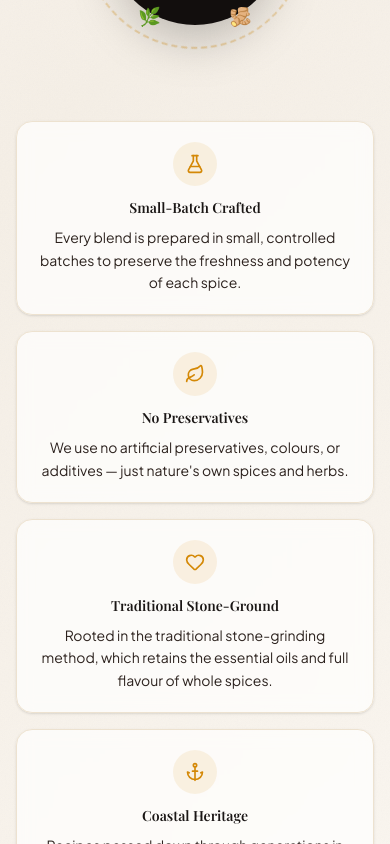
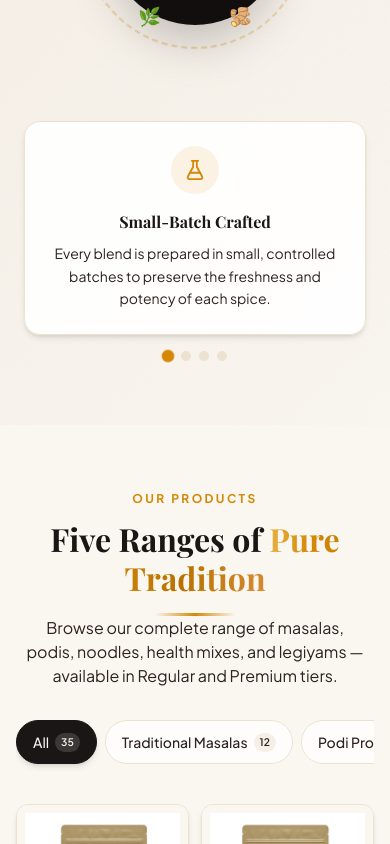
Before and after one commit to soundhararajanmuthuvel-hub/Kayalsamayal, a Next.js app: page / in a window 390 px wide. Shown: the part 1860-2704 px from the top of the page. Built offline with nearby package versions, Linux system fonts and the light colour scheme.

Commit message:
feat: make trust pillars a 1-by-1 swipe carousel on mobile view

```diff
--- a/src/components/Story.tsx
+++ b/src/components/Story.tsx
@@ -1,5 +1,6 @@
 "use client";
 
+import { useState, useRef } from "react";
 import { motion } from "framer-motion";
 import { Anchor, Leaf, FlaskConical, Heart } from "lucide-react";
 
@@ -40,6 +41,24 @@ const fadeUp = {
 };
 
 export default function Story() {
+  const [activePillar, setActivePillar] = useState(0);
+
+  // Swipe handlers for mobile carousel
+  const swipeStart = useRef(0);
+  const onPointerDown = (e: React.PointerEvent) => {
+    swipeStart.current = e.clientX;
+  };
+  const onPointerUp = (e: React.PointerEvent) => {
+    const diff = swipeStart.current - e.clientX;
+    if (diff > 50) {
+      // Swipe Left -> Next
+      setActivePillar((p) => (p + 1) % pillars.length);
+    } else if (diff < -50) {
+      // Swipe Right -> Prev
+      setActivePillar((p) => (p - 1 + pillars.length) % pillars.length);
+    }
+  };
+
   return (
     <section id="story" className="relative texture-paper py-16 sm:py-24 lg:py-32 overflow-hidden">
       {/* Decorative jute-grid overlay on right — hidden on mobile to avoid layout issues */}
@@ -163,8 +182,8 @@ export default function Story() {
           </motion.div>
         </div>
 
-        {/* Trust Pillars Grid — 1 col mobile, 2 col tablet, 4 col desktop */}
-        <div className="grid grid-cols-1 sm:grid-cols-2 lg:grid-cols-4 gap-4 sm:gap-6">
+        {/* Desktop/Tablet view: Grid layout */}
+        <div className="hidden sm:grid grid-cols-2 lg:grid-cols-4 gap-4 sm:gap-6">
           {pillars.map((pillar, i) => (
             <motion.div
               key={pillar.title}
@@ -187,6 +206,52 @@ export default function Story() {
             </motion.div>
           ))}
         </div>
+
+        {/* Mobile view: 1-by-1 swipe carousel */}
+        <div className="sm:hidden flex flex-col items-center px-2">
+          <div
+            className="w-full"
+            onPointerDown={onPointerDown}
+            onPointerUp={onPointerUp}
+            style={{ touchAction: "pan-y" }}
+          >
+            <motion.div
+              key={activePillar}
+              initial={{ opacity: 0, x: 20 }}
+              animate={{ opacity: 1, x: 0 }}
+              exit={{ opacity: 0, x: -20 }}
+              transition={{ duration: 0.3 }}
+              className="bg-white/90 backdrop-blur-sm rounded-2xl p-6 border border-cream-300 shadow-md text-center flex flex-col items-center min-h-[190px]"
+            >
+              <div className="inline-flex items-center justify-center w-12 h-12 rounded-full bg-gold-600/10 mb-4">
+                {(() => {
+                  const Icon = pillars[activePillar].icon;
+                  return <Icon size={22} className="text-gold-600" />;
+                })()}
+              </div>
+              <h3 className="font-display font-bold text-espresso-900 text-base mb-2">
+                {pillars[activePillar].title}
+              </h3>
+              <p className="font-body text-espresso-800 text-sm leading-relaxed">
+                {pillars[activePillar].description}
+              </p>
+            </motion.div>
+          </div>
+
+          {/* Dots Indicator */}
+          <div className="flex gap-2 mt-4 justify-center">
+            {pillars.map((_, i) => (
+              <button
+                key={i}
+                onClick={() => setActivePillar(i)}
+                className={`w-2.5 h-2.5 rounded-full transition-all duration-300 ${
+                  i === activePillar ? "bg-gold-600 scale-125" : "bg-cream-300"
+                }`}
+                aria-label={`Go to pillar ${i + 1}`}
+              />
+            ))}
+          </div>
+        </div>
       </div>
     </section>
   );
```
